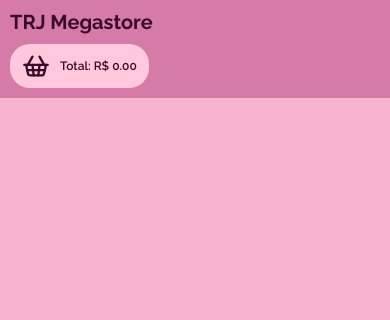
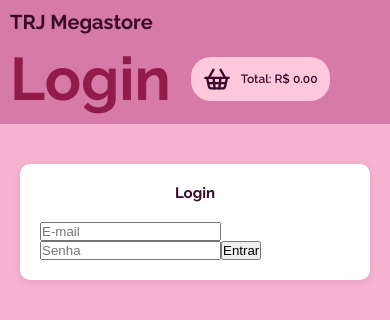
Before and after one commit to Francirleide/codespaces-react, a React (Vite) app: page /login in a window 390 px wide. Shown: the top 320 px of the page. Built offline with nearby package versions, Linux system fonts and the light colour scheme.

Commit message:
atualiza

```diff
--- a/src/App.jsx
+++ b/src/App.jsx
@@ -3,8 +3,9 @@ import "./styles/global.css";
 import { ProductList } from "./components/ProductList";
 import { Header } from "./components/Header";
 import { useState } from "react";
-import { Route, Routes } from "react-router";
+import { Route, Routes } from "react-router-dom"; // corrigido aqui
 import { Cart } from "./components/Cart";
+import { Login } from "./components/Login";
 
 export default function App() {
   const [cart, setCart] = useState([]);
@@ -13,6 +14,10 @@ export default function App() {
     setCart((prevCart) => [...prevCart, product]);
   }
 
+  const handleLogin = (email) => {
+    alert(`Usuário logado: ${email}`);
+  };
+
   return (
     <div className="app-container">
       <Header cart={cart} />
@@ -20,10 +25,9 @@ export default function App() {
         <Routes>
           <Route path="/" element={<ProductList addToCart={addToCart} />} />
           <Route path="/cart" element={<Cart cart={cart} setCart={setCart} />} />
+          <Route path="/login" element={<Login onLogin={handleLogin} />} />
         </Routes>
       </main>
     </div>
-
-
   );
 }
--- a/src/components/Header.jsx
+++ b/src/components/Header.jsx
@@ -1,6 +1,6 @@
 import { ShoppingBasket } from "lucide-react";
 import styles from "./Header.module.css";
-import { Link } from "react-router";
+import { Link } from "react-router-dom"; // corrigido aqui
 
 export function Header({ cart }) {
   const total = cart.reduce((sum, product) => sum + product.price, 0);
@@ -12,9 +12,13 @@ export function Header({ cart }) {
         <h1>TRJ Megastore</h1>
       </Link>
 
+      <nav style={{ display: "flex", gap: "20px", alignItems: "center" }}>
+        <Link to="/login" className={styles.loginButton}>
+          Login
+        </Link>
+
         <Link to="/cart" className={styles.cartInfo} style={{ position: "relative" }}>
           <ShoppingBasket size={28} />
-
           {itemCount > 0 && (
             <span
               style={{
@@ -33,9 +37,9 @@ export function Header({ cart }) {
               {itemCount}
             </span>
           )}
-
           <p>Total: R$ {total.toFixed(2)}</p>
         </Link>
+      </nav>
     </header>
   );
 }
--- a/src/components/Header.module.css
+++ b/src/components/Header.module.css
@@ -53,4 +53,14 @@
     font-size: 1.2rem;
     padding: 0.8rem 1.2rem;
   }
+
+  .loginButton {
+  font-size: 6rem;
+  font-weight: bold;
+  color: #911c4b;
+  text-decoration: none;
+  cursor: pointer;
+
 }
+
+}
--- /dev/null
+++ b/src/components/Login.jsx
@@ -0,0 +1,42 @@
+import { useState } from "react";
+import styles from "./Login.module.css";
+
+
+export function Login({ onLogin }) {
+  const [email, setEmail] = useState("");
+  const [senha, setSenha] = useState("");
+
+  const handleSubmit = (e) => {
+    e.preventDefault();
+    console.log("E-mail:", email);
+    console.log("Senha:", senha);
+
+
+    if (onLogin) {
+      onLogin(email);
+    }
+  };
+
+  return (
+    <div className={styles.container}>
+      <h2>Login</h2>
+      <form onSubmit={handleSubmit}>
+        <input
+          type="email"
+          placeholder="E-mail"
+          value={email}
+          onChange={(e) => setEmail(e.target.value)}
+          required
+        />
+        <input
+          type="password"
+          placeholder="Senha"
+          value={senha}
+          onChange={(e) => setSenha(e.target.value)}
+          required
+        />
+        <button type="submit">Entrar</button>
+      </form>
+    </div>
+  );
+}
--- /dev/null
+++ b/src/components/Login.module.css
@@ -0,0 +1,39 @@
+.container {
+  max-width: 350px;
+  margin: 40px auto;
+  padding: 20px;
+  background-color: white;
+  border-radius: 10px;
+  box-shadow: 0px 2px 8px rgba(0,0,0,0.1);
+}
+
+h2 {
+  text-align: center;
+  margin-bottom: 20px;
+}
+
+.form input {
+  width: 100%;
+  padding: 10px;
+  margin-bottom: 12px;
+  border: 1px solid #ccc;
+  border-radius: 6px;
+}
+
+.form button {
+  width: 100%;
+  padding: 10px;
+  background-color: #ff66a3;
+  color: white;
+  border: none;
+  border-radius: 6px;
+  cursor: pointer;
+  font-weight: bold;
+}
+
+.form button:hover {
+  background-color: #e05591;
+
+
+
+}
--- a/src/index.jsx
+++ b/src/index.jsx
@@ -1,7 +1,7 @@
 import React from "react";
 import ReactDOM from "react-dom/client";
 import App from "./App";
-import { BrowserRouter } from "react-router";
+import { BrowserRouter } from "react-router-dom"; // corrigido aqui
 
 const root = ReactDOM.createRoot(document.getElementById("root"));
 root.render(
```
Lines whose indentation alone changed are shown as unchanged.
